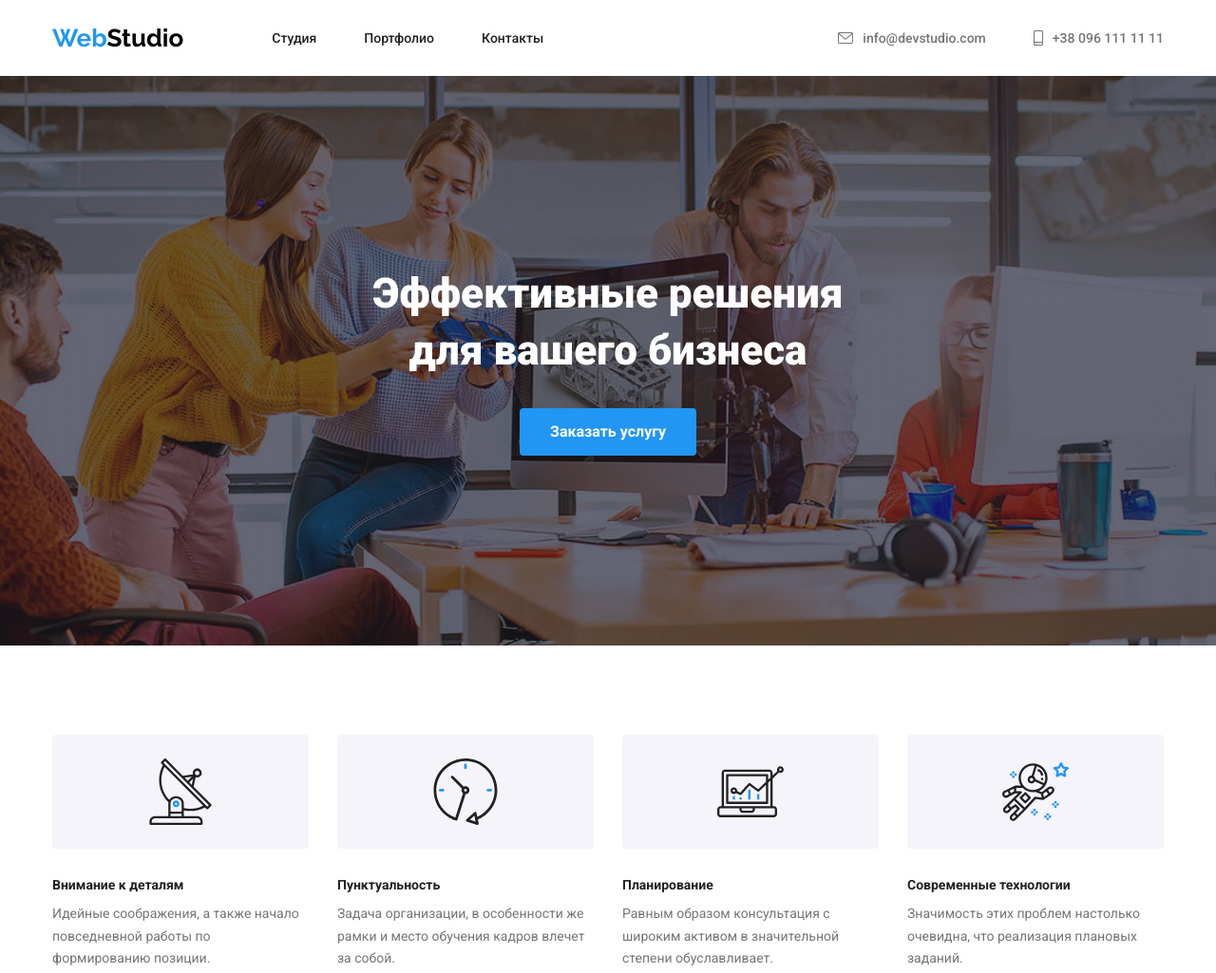
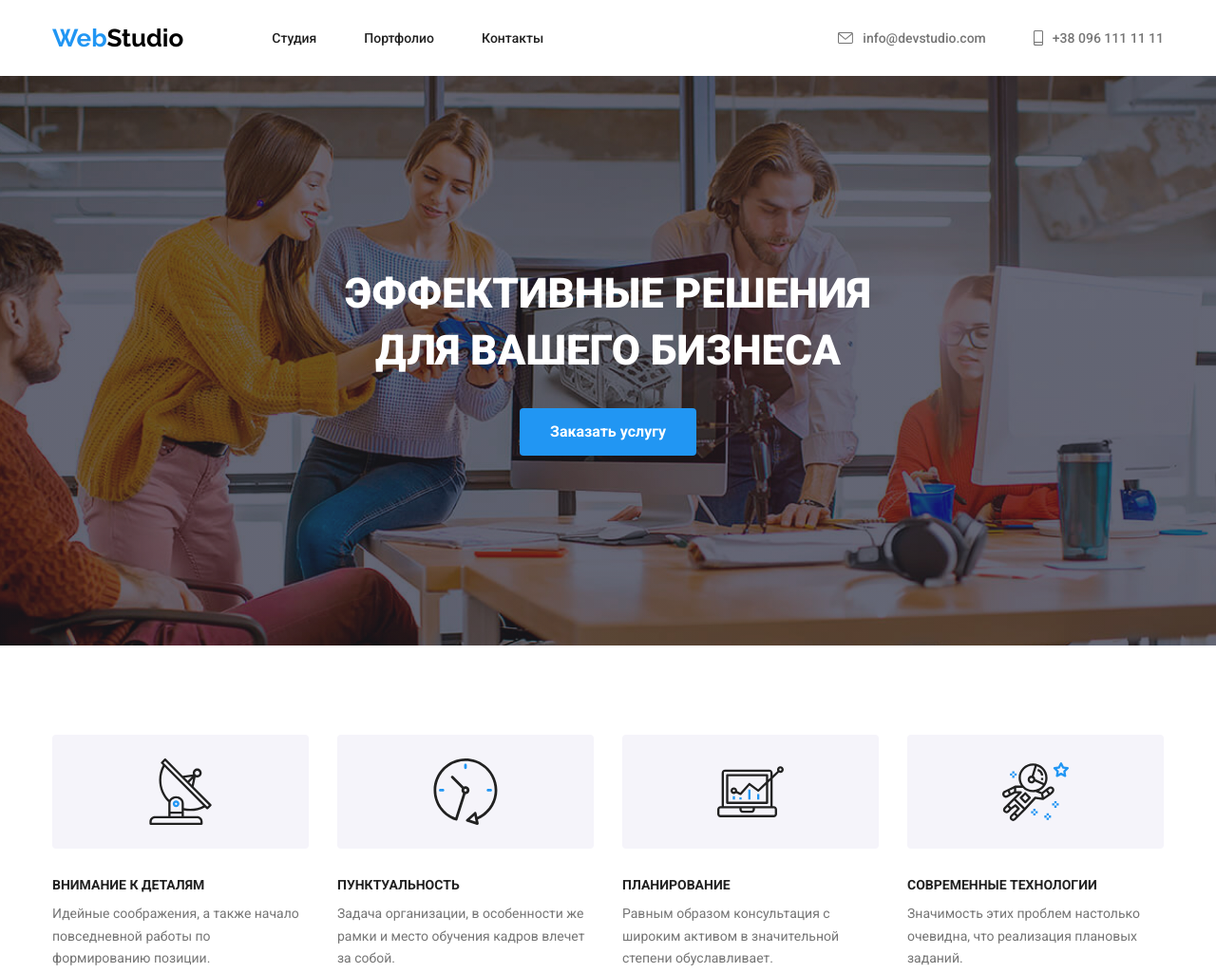
Before and after one commit to Tetiana-Vakhovska/goit-markup-hw-04, a plain HTML site: page index.html in a window 1280 px wide. Shown: the top 1025 px of the page at 95% size. Drawn offline with nearby package versions, Linux system fonts and the light colour scheme; files whose address does not match are found by name.

Commit message:
Update index.html
index08/09

```diff
--- a/index.html
+++ b/index.html
@@ -57,8 +57,8 @@
         <section class="hero-section">
           <div class="container">
             <h1 class="hero-title">
-              Эффективные решения<br />
-              для вашего бизнеса
+              ЭФФЕКТИВНЫЕ РЕШЕНИЯ<br/>
+              ДЛЯ ВАШЕГО БИЗНЕСА
             </h1>
             <button class="primary-button" type="button">
               Заказать услугу
@@ -75,7 +75,7 @@
                   <use href="./images/icons.svg#antenna"></use>
                 </svg>
               </div>
-              <h2 class="benefit-title">Внимание к деталям</h2>
+              <h2 class="benefit-title">ВНИМАНИЕ К ДЕТАЛЯМ</h2>
               <p class="benefit-description">
                 Идейные соображения, а также начало повседневной работы по
                 формированию позиции.
@@ -87,7 +87,7 @@
                   <use href="./images/icons.svg#clock"></use>
                 </svg>
               </div>
-              <h2 class="benefit-title">Пунктуальность</h2>
+              <h2 class="benefit-title">ПУНКТУАЛЬНОСТЬ</h2>
               <p class="benefit-description">
                 Задача организации, в особенности же рамки и место обучения
                 кадров влечет за собой.
@@ -99,7 +99,7 @@
                   <use href="./images/icons.svg#diagram"></use>
                 </svg>
               </div>
-              <h2 class="benefit-title">Планирование</h2>
+              <h2 class="benefit-title">ПЛАНИРОВАНИЕ</h2>
               <p class="benefit-description">
                 Равным образом консультация с широким активом в значительной
                 степени обуславливает.
@@ -111,7 +111,7 @@
                   <use href="./images/icons.svg#astronaut"></use>
                 </svg>
               </div>
-              <h2 class="benefit-title">Современные технологии</h2>
+              <h2 class="benefit-title">СОВРЕМЕННЫЕ ТЕХНОЛОГИИ</h2>
               <p class="benefit-description">
                 Значимость этих проблем настолько очевидна, что реализация
                 плановых заданий.
```
